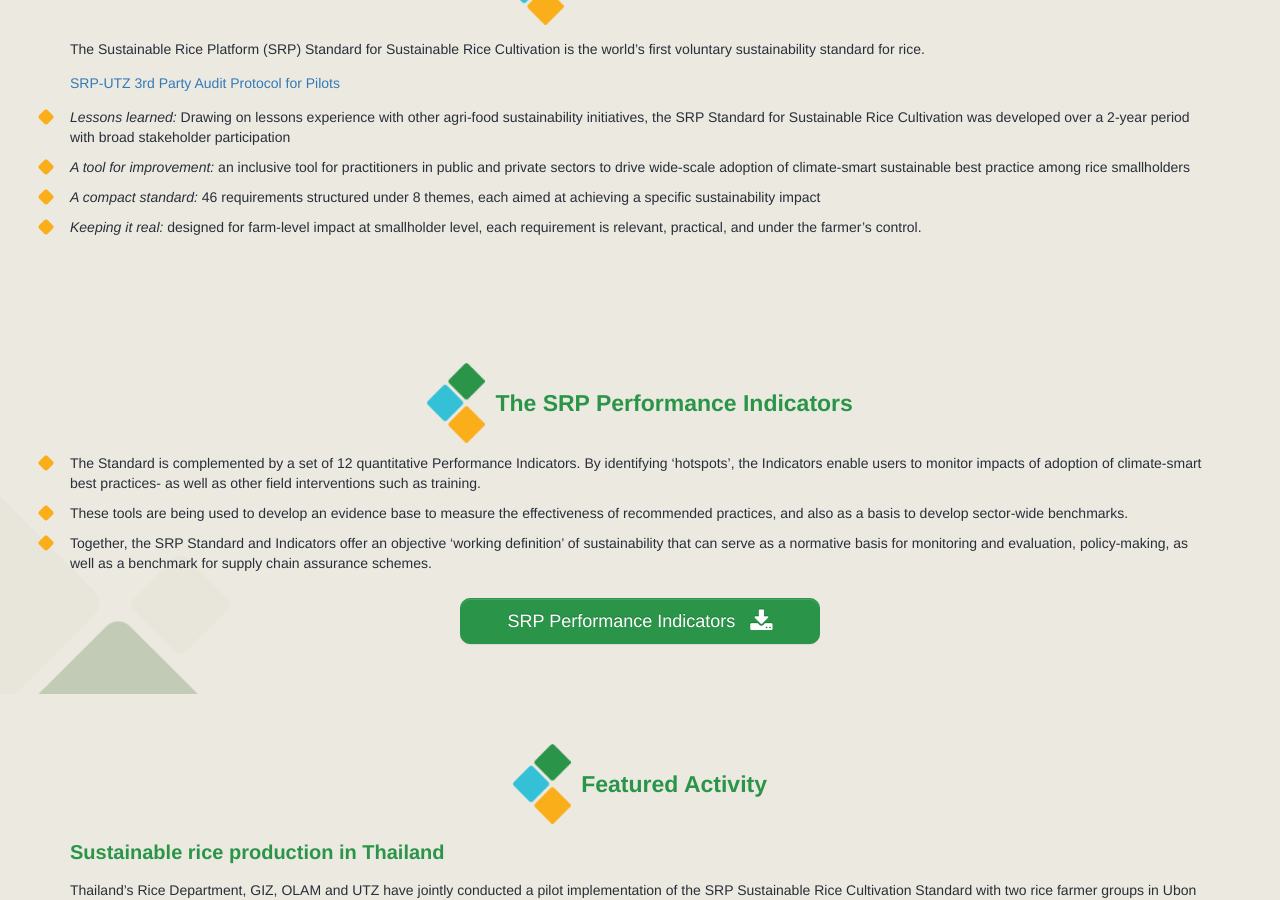
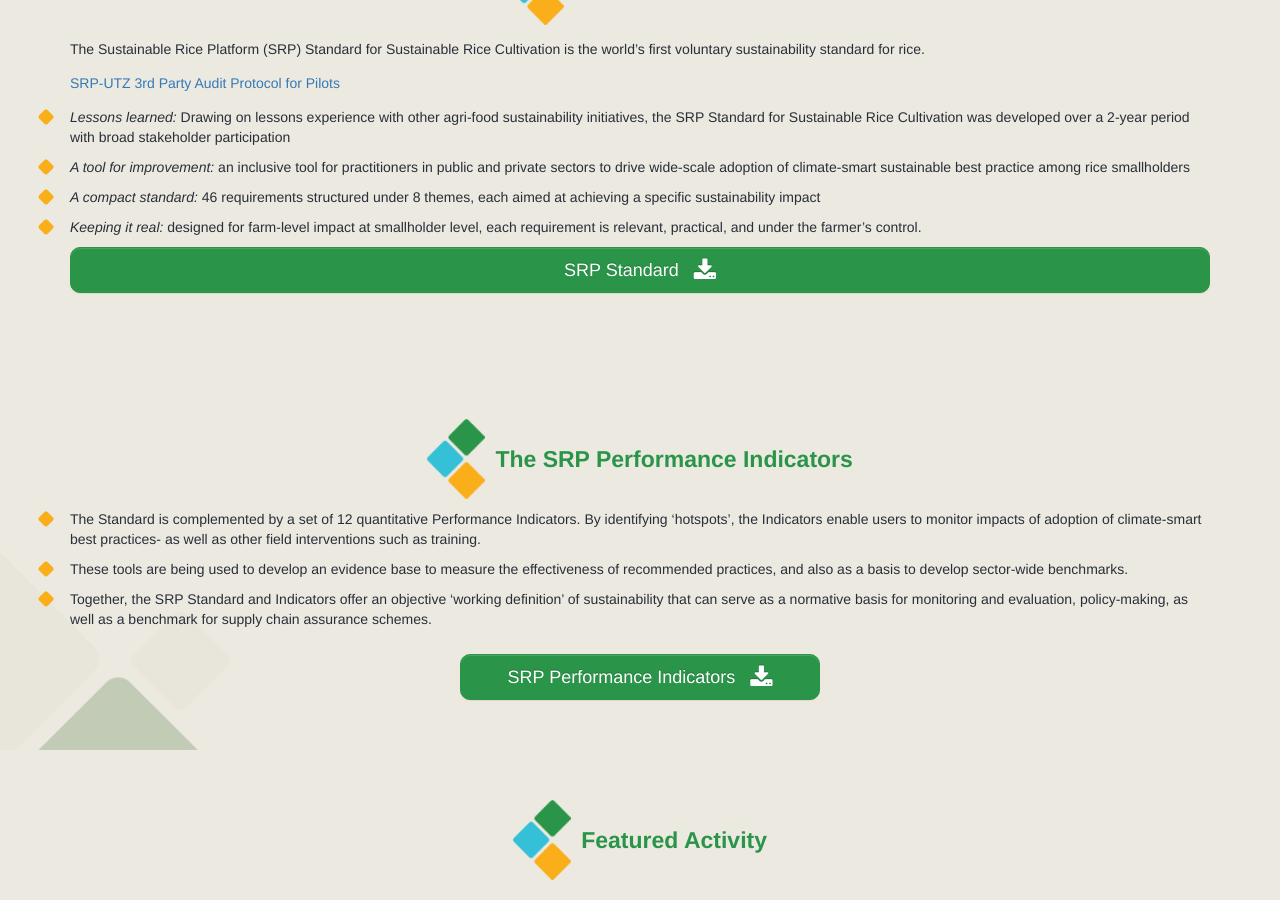
Before and after one commit to sustainablericeplatform/sustainablericeplatform.github.io, a Jekyll site: the page built from Resources/index.html, in a window 1280 px wide and 900 px high, scrolled down 1129 px. Built offline with Jekyll 4.4.1, drawn with Linux system fonts in a browser that asks for light colours.

Commit message:
Update index.html

```diff
--- a/Resources/index.html
+++ b/Resources/index.html
@@ -46,7 +46,8 @@
             <li><i class="fa fa-square"></i><em class="blue">A tool for improvement:</em> an inclusive tool for practitioners in public and private sectors to drive wide-scale adoption of climate-smart sustainable best practice among rice smallholders</li>
             <li><i class="fa fa-square"></i><em class="blue">A compact standard:</em> 46 requirements structured under 8 themes, each aimed at achieving a specific sustainability impact</li>
             <li><i class="fa fa-square"></i><em class="blue">Keeping it real:</em> designed for farm-level impact at smallholder level, each requirement is relevant, practical, and under the farmer’s control.  </li>
-                </ul>
+                 <a href="/assets/docs/SRP Standard for Sustainable Rice Cultivation v 1.0.pdf" target="_blank" class="btn btn-primary btn-lg btn-block">SRP Standard <i class="fa fa-download fa-lg" style="margin-left: 10px"></i></a>
+                    </ul>
                     <div class="row margin top">
             <div class="col-md-4 col-md-offset-4 col-sm-6 col-sm-offset-3">
             </div>
```
